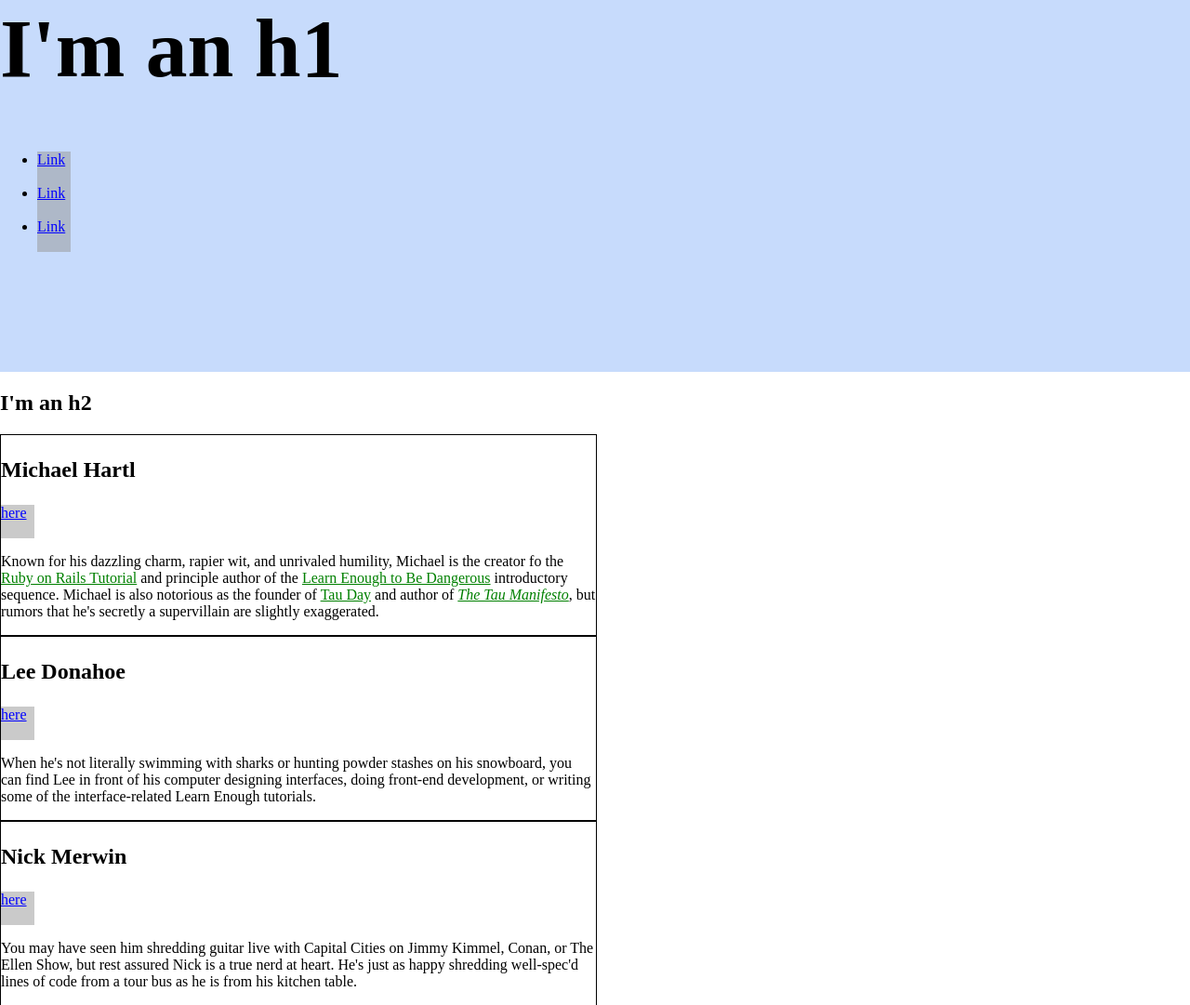
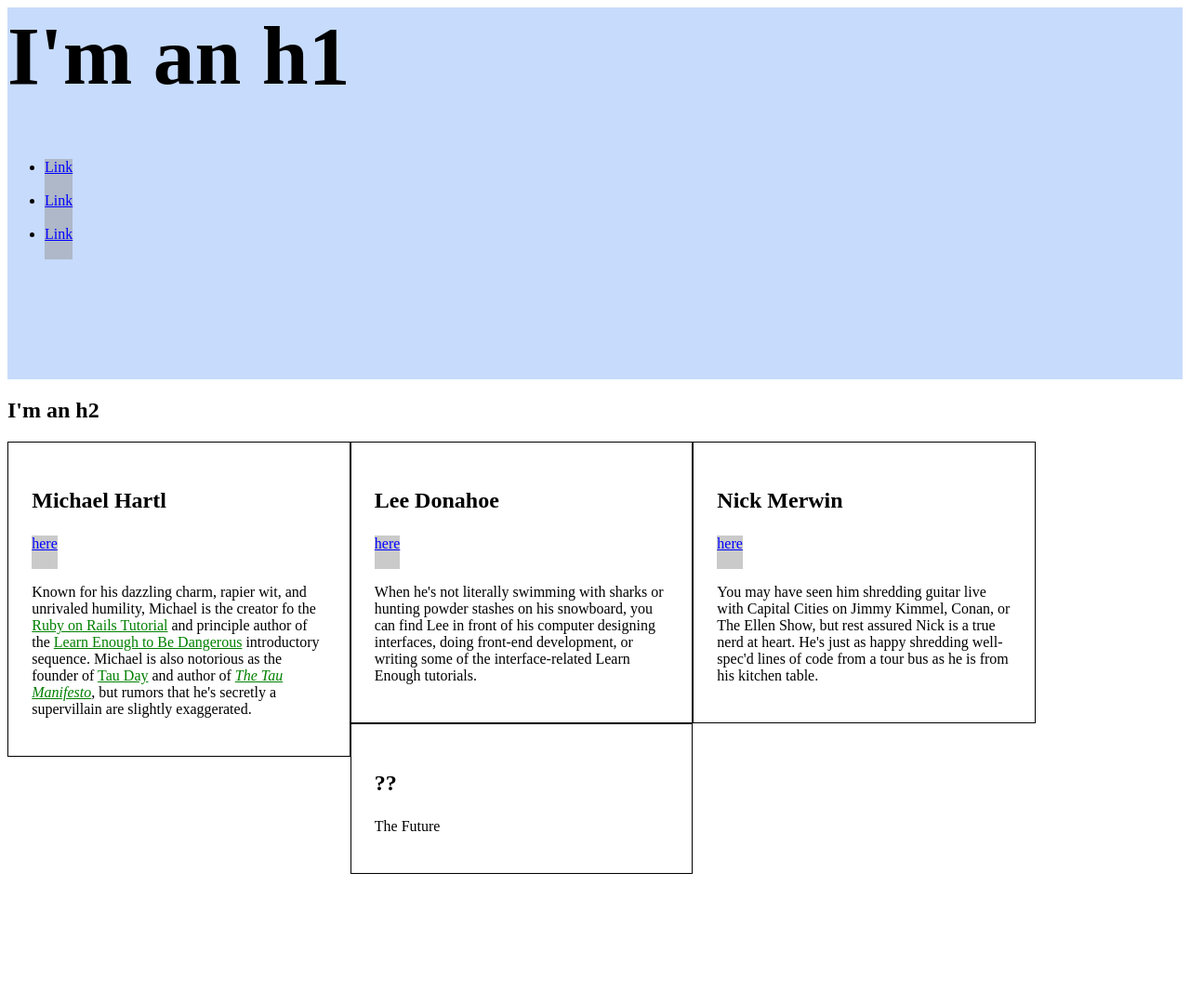
Before and after one commit to tsorenson84/sample_css, a plain HTML site: page index.html in a window 1280 px wide. Shown: the top 1081 px of the page at 93% size. After the commit the page ends 940 px from the top, so only its background shows below. Drawn offline with Linux system fonts and the light colour scheme.

Commit message:
Add float format

```diff
--- a/index.html
+++ b/index.html
@@ -5,16 +5,19 @@
     <meta charset="utf-8">
     <style>
       /* Global Styles */
+
+      h1 {
+        font-size: 7vw;
+        margin-top: 0;
+      }
       a {
         color: #f00;
       }
-      html, body {
-        margin: 0;
-        padding: 0;
-      }
-      h1 {
-        font-size: 7vw;
-        margin-top: 0;
+
+      /* Hero Styles */
+      .full-hero {
+        background-color: #c7dbfc;
+        height: 50vh;
       }
 
       /* Social Styles */
@@ -23,7 +26,6 @@
         color: blue;
         display: inline-block;
         height: 36px;
-        width: 36px;
       }
 
       /* Bio Styles */
@@ -32,8 +34,10 @@
       }
       .bio-box {
         border: 1px solid black;
+        float: left;
         font-size: 1rem;
-        width: 50%;
+        padding: 2%;
+        width: 25%;
       }
       .bio-box h3 {
         font-size: 1.5em;
@@ -43,12 +47,6 @@
       }
       .bio-copy a {
         color: green;
-      }
-
-      /* Hero Styles */
-      .full-hero {
-        background-color: #c7dbfc;
-        height: 50vh;
       }
     </style>
   </head>
```
